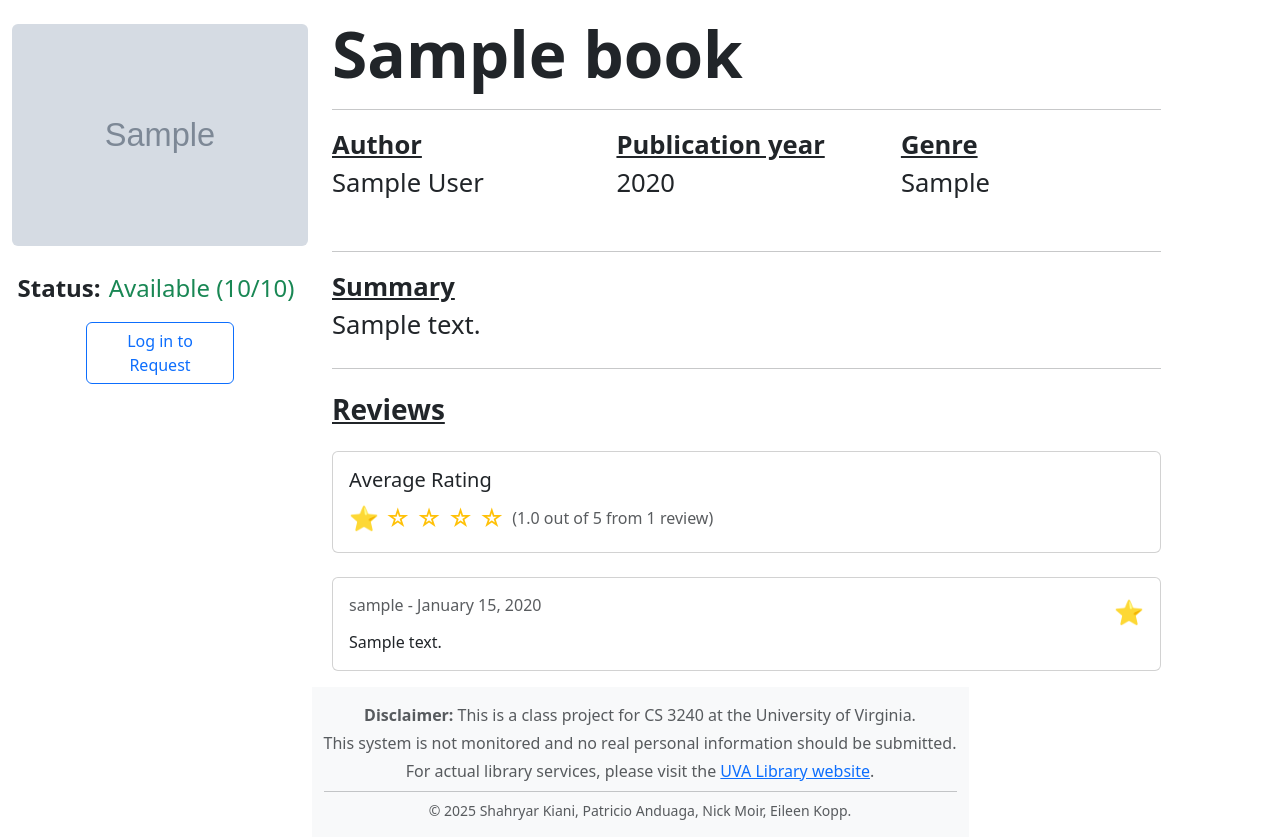
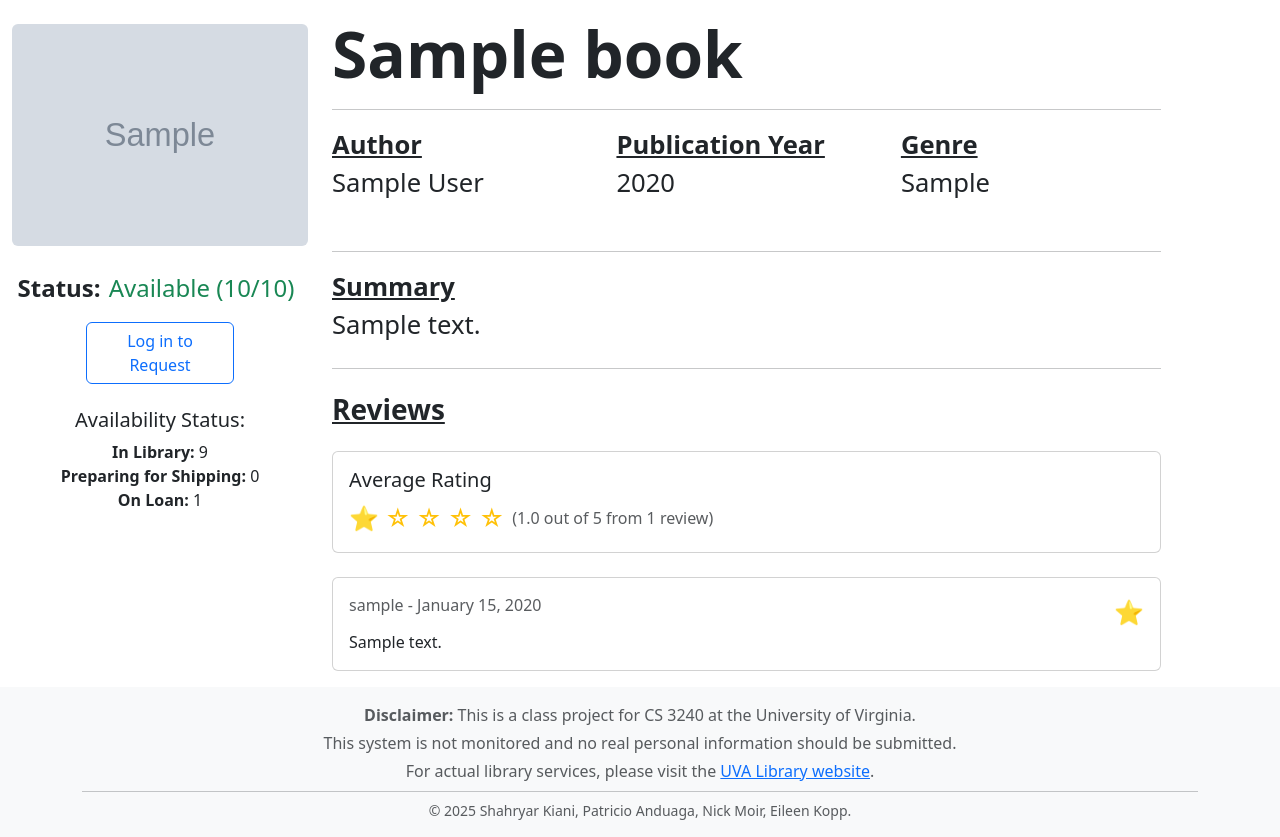
Before and after one commit to eileenkopp/online-library, a Django app: page /lending/book/1/ in a window 1280 px wide. Shown: the part 85-922 px from the top of the page. Run offline with Django 5.2, Linux system fonts and the light colour scheme; tables that the repository leaves empty hold one stand-in row (values such as "Sample post"); grey boxes marked "Sample" are stand-in pictures; some libraries are stand-ins or nearby versions.

Commit message:
Added availability status to book detail.

```diff
--- a/lending/models.py
+++ b/lending/models.py
@@ -53,6 +53,7 @@ class CollectionRequest(models.Model):
         ('PENDING', 'Pending'),
         ('APPROVED', 'Approved'),
         ('REJECTED', 'Rejected'),
+        ('RETURNED', 'Returned')
     ]
 
     user = models.ForeignKey(User, on_delete=models.CASCADE, related_name='access_requests')
--- a/lending/templates/lending/book_detail.html
+++ b/lending/templates/lending/book_detail.html
@@ -8,20 +8,14 @@
 <style>
     .star-rating {
         font-size: 24px;
-        /* Make stars bigger */
     }
-
     .rating-stars {
         font-size: 24px;
         color: #ffc107;
-        /* Bootstrap warning color - matches the star color */
     }
-
     .form-check-inline {
         margin-right: 1rem;
     }
-
-    /* Style for the radio buttons in star rating */
     .star-rating .form-check-input {
         width: 1.5em;
         height: 1.5em;
@@ -31,7 +25,6 @@
 
 <div class="container-fluid">
     <div class="row mt-2">
-        <!--Book Cover-->
         <div class="col-md-3 mt-3">
             {% if book.book_cover %}
                 <img src="{{ book.book_cover.url }}" class="rounded mx-auto d-block img-fluid"
@@ -43,10 +36,9 @@
                 </div>
             {% endif %}
 
-            <!--Status-->
             <div class="d-flex justify-content-center align-items-center mt-4"
                 style="font-size: clamp(1rem, 2vw, 1.5rem);">
-                <Strong>Status:</Strong>
+                <strong>Status:</strong>
                 {% if book.total_available > 0 %}
                     <span class="text-success mx-2">Available ({{ book.total_available }}/{{ book.total_copies }})</span>
                 {% else %}
@@ -54,12 +46,11 @@
                 {% endif %}
             </div>
 
-            <!-- Request Button -->
             {% if user.is_authenticated %}
                 <div class="text-center mt-3">
                     <form method="post">
                         {% csrf_token %}
-                    <button type="submit" class="btn btn-primary w-50" {% if not can_request or book.total_available == 0 %}disabled{% endif %} >
+                        <button type="submit" class="btn btn-primary w-50" {% if not can_request or book.total_available == 0 %}disabled{% endif %}>
                             Request
                         </button>
                     </form>
@@ -75,8 +66,15 @@
                 </div>
             {% endif %}
 
+            <div class="text-center mt-4">
+                <h5>Availability Status:</h5>
+                <ul class="list-unstyled">
+                    <li> <strong>In Library:</strong> {{ in_library_count }}</li>
+                    <li> <strong>Preparing for Shipping:</strong> {{ pending_count }}</li>
+                    <li> <strong>On Loan:</strong> {{ borrowed_count }}</li>
+                </ul>
+            </div>
 
-            <!--Edit Button (Staff Only)-->
             {% if user.is_staff %}
                 <div class="text-center mt-3">
                     <a href="{% url 'lending:edit_book' book.id %}" class="btn btn-warning w-50">Edit Book</a>
@@ -84,7 +82,6 @@
             {% endif %}
         </div>
 
-        <!--Info Column-->
         <div class="col-md-8">
             {% if messages %}
                 <div class="alert alert-danger">
@@ -93,38 +90,35 @@
                     {% endfor %}
                 </div>
             {% endif %}
-            <!--Title-->
-            <h1 class="fw-bold mt-2" style="font-size: clamp(2rem, 5vw, 6rem);"> {{ book.book_title }} </h1>
+
+            <h1 class="fw-bold mt-2" style="font-size: clamp(2rem, 5vw, 6rem);">{{ book.book_title }}</h1>
             <hr>
-            <!--Author, Pub Year, Genre-->
+
             <div class="row mb-4" style="font-size: clamp(1rem, 2vw, 2rem);">
                 <div class="col">
-                    <div class="fw-bold text-decoration-underline"> Author </div>
-                    <div class="mb-4"> {{ book.book_author }} </div>
+                    <div class="fw-bold text-decoration-underline">Author</div>
+                    <div class="mb-4">{{ book.book_author }}</div>
                 </div>
-
                 <div class="col">
-                    <div class="fw-bold text-decoration-underline"> Publication year </div>
-                    <div class="mb-4"> {{ book.pub_year }} </div>
+                    <div class="fw-bold text-decoration-underline">Publication Year</div>
+                    <div class="mb-4">{{ book.pub_year }}</div>
                 </div>
-
                 <div class="col">
-                    <div class="fw-bold text-decoration-underline"> Genre </div>
-                    <div class="mb-4"> {{ book.book_genre }} </div>
+                    <div class="fw-bold text-decoration-underline">Genre</div>
+                    <div class="mb-4">{{ book.book_genre }}</div>
                 </div>
             </div>
             <hr>
-            <!--Summary-->
+
             <div style="font-size: clamp(1rem, 2vw, 2rem)" class="mb-4">
-                <div class="fw-bold text-decoration-underline"> Summary </div>
-                <div> {{ book.summary }} </div>
+                <div class="fw-bold text-decoration-underline">Summary</div>
+                <div>{{ book.summary }}</div>
             </div>
             <hr>
-            <!--Reviews Section-->
+
             <div class="mt-4">
                 <h3 class="fw-bold text-decoration-underline mb-4">Reviews</h3>
 
-                <!-- Average Rating Display -->
                 {% if reviews %}
                     <div class="card mb-4">
                         <div class="card-body">
@@ -151,10 +145,8 @@
                             <h5 class="card-title">Write a Review</h5>
                             <form method="post" action="{% url 'lending:add_review' book.id %}">
                                 {% csrf_token %}
-
                                 <div class="mb-3">
-                                <label class="form-label">Rating:{% if form.rating.errors %}<span
-                                        class="text-danger">*</span>{% endif %}</label>
+                                    <label class="form-label">Rating:</label>
                                     <div class="star-rating">
                                         {% for radio in review_form.rating %}
                                             <div class="form-check form-check-inline">
@@ -165,17 +157,10 @@
                                             </div>
                                         {% endfor %}
                                     </div>
-                                {% if form.rating.errors %}
-                                <div class="text-danger">{{ form.rating.errors.0 }}</div>
-                                {% endif %}
                                 </div>
                                 <div class="mb-3">
-                                <label class="form-label">Comment:{% if form.comment.errors %}<span
-                                        class="text-danger">*</span>{% endif %}</label>
+                                    <label class="form-label">Comment:</label>
                                     {{ review_form.comment }}
-                                {% if form.comment.errors %}
-                                <div class="text-danger">{{ form.comment.errors.0 }}</div>
-                                {% endif %}
                                 </div>
                                 <button type="submit" class="btn btn-primary">Submit Review</button>
                             </form>
@@ -183,7 +168,6 @@
                     </div>
                 {% endif %}
 
-                <!-- Display existing reviews -->
                 {% for review in reviews %}
                     <div class="card mb-3">
                         <div class="card-body">
@@ -204,4 +188,5 @@
             </div>
         </div>
     </div>
-    {% endblock content %}
+</div>
+{% endblock %}
--- a/lending/views.py
+++ b/lending/views.py
@@ -113,6 +113,8 @@ def profile_view(request): #fixed
         return redirect('lending:profile')
 
     return render(request, 'lending/profile.html', {'profile': profile})
+
+
 class BookDetailView(DetailView):
     model = Book
     template_name = "lending/book_detail.html"
@@ -134,12 +136,27 @@ class BookDetailView(DetailView):
         else:
             context['can_request'] = False
 
-        # Calculate average rating
         if reviews:
             total_rating = sum(review.rating for review in reviews)
             context['average_rating'] = total_rating / len(reviews)
         else:
             context['average_rating'] = 0
+
+        borrowed_count = Request.objects.filter(
+            requested_book=self.object,
+            status="APPROVED"
+        ).count()
+
+        pending_count = Request.objects.filter(
+            requested_book=self.object,
+            status="PENDING"
+        ).count()
+
+        in_library_count = max(self.object.total_copies - borrowed_count - pending_count, 0)
+
+        context['borrowed_count'] = borrowed_count
+        context['pending_count'] = pending_count
+        context['in_library_count'] = in_library_count
 
         return context
 
@@ -147,7 +164,6 @@ class BookDetailView(DetailView):
         self.object = self.get_object()
         book = self.object
 
-        # Check if user already requested or has the book
         already_requested = Request.objects.filter(
             requester=request.user,
             requested_book=book,
@@ -159,7 +175,6 @@ class BookDetailView(DetailView):
             messages.error(request, "You already have this book requested or checked out.")
             return self.get(request, *args, **kwargs)
 
-        # Create the new request directly
         Request.objects.create(
             requester=request.user,
             requested_book=book,
@@ -167,6 +182,7 @@ class BookDetailView(DetailView):
         )
 
         return redirect('lending:book_detail', pk=book.id)
+
 
 @login_required
 def profile_update(request):
@@ -384,7 +400,7 @@ def return_book(request, pk):
     book_request.status = "RETURNED";
     book_request.returned_at = now()
     book_request.save()
-
+    messages.success(request, f"You successfully returned '{book.book_title}'.")
     return redirect('lending:my_books')
 
 
```
Lines whose indentation alone changed are shown as unchanged.
